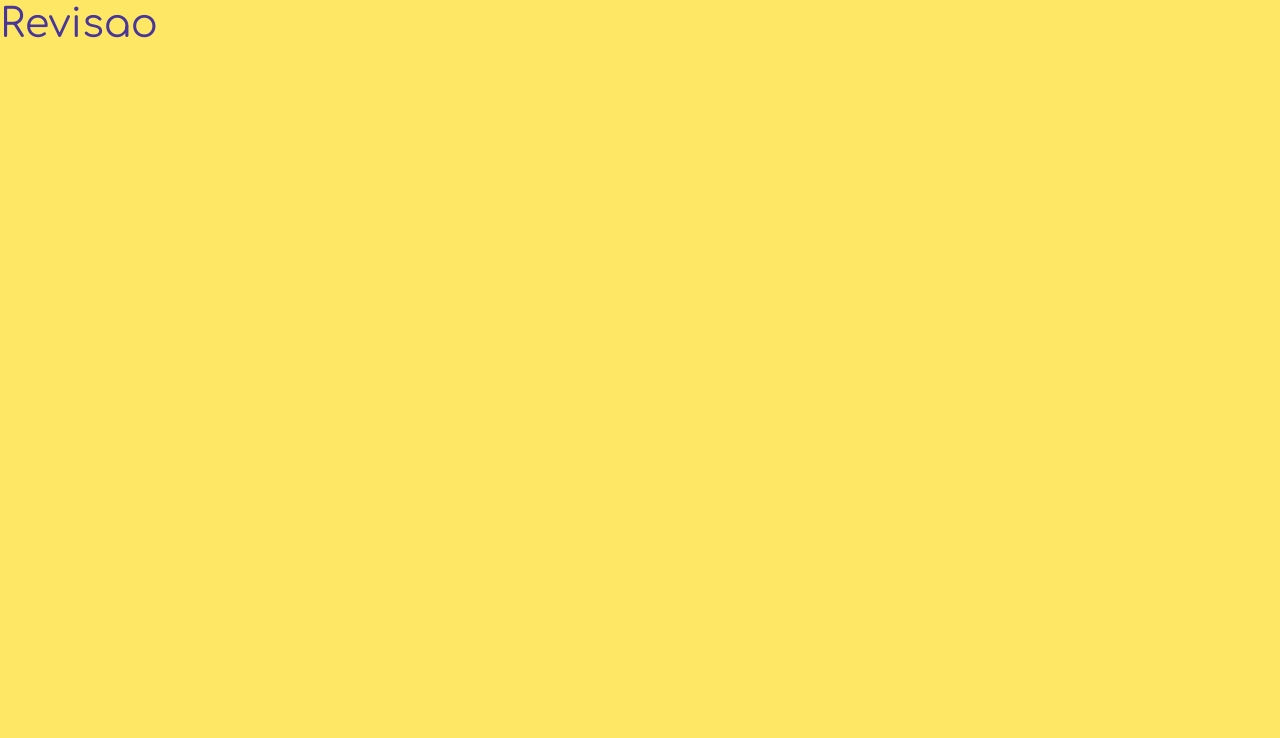
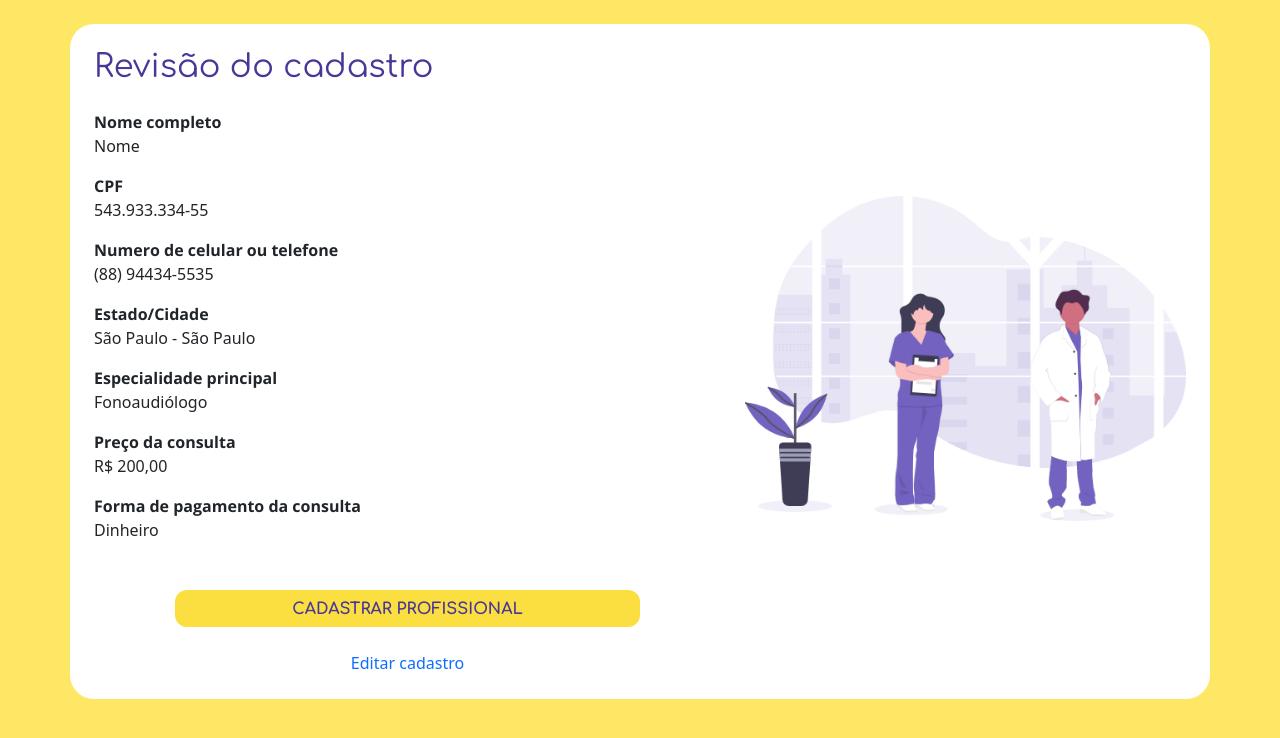
Before and after one commit to devjoedson91/front-consig, a Next.js app: page /reviews in a window 1280 px wide. Shown: the top 738 px of the page. Built offline with nearby package versions, Linux system fonts and the light colour scheme.

Commit message:
page reviews

```diff
--- a/src/pages/reviews/index.tsx
+++ b/src/pages/reviews/index.tsx
@@ -1,13 +1,85 @@
-import React from "react";
+import Head from "next/head";
+import desktop03 from '../../../public/images/desktop-pagina-3.png';
+import Button from "../../components/Button";
+import Image from "next/image";
+import Link from "next/link";
+import styles from './styles.module.scss';
 
 export default function Reviews() {
 
     return (
 
         <>
+            <Head>
+                <title>Consig Facil</title>
+            </Head>
 
-            <div>
-                <h1>Revisao</h1>
+            <div className="container mt-4 mb-4 p-4">
+                <div className="row align-items-center">
+                    <div className="col-md-7">
+                        <h2 className="mb-4">Revisão do cadastro</h2>
+
+                        <div className="row mb-3">
+
+                            <label htmlFor="nome" className="fw-bold">Nome completo</label>
+                            <div className="fs-6" >Nome</div>
+
+                        </div>
+                        <div className="mb-3">
+                            <label htmlFor="cpf" className="fw-bold">CPF</label>
+                            <div className="input-group flex-nowrap">
+                                <div className="fs-6" >543.933.334-55</div>
+                            </div>
+                        </div>
+                        <div className="mb-3">
+                            <label htmlFor="cpf" className="fw-bold">Numero de celular ou telefone</label>
+                            <div className="input-group flex-nowrap">
+                                <div className="fs-6" >(88) 94434-5535</div>
+                            </div>
+                        </div>
+                        <div className="mb-3">
+                            <label htmlFor="cpf" className="fw-bold">Estado/Cidade</label>
+                            <div className="input-group flex-nowrap">
+                                <div className="fs-6" >São Paulo - São Paulo</div>
+                            </div>
+                        </div>
+                        <div className="mb-3">
+                            <label htmlFor="cpf" className="fw-bold">Especialidade principal</label>
+                            <div className="input-group flex-nowrap">
+                                <div className="fs-6" >Fonoaudiólogo</div>
+                            </div>
+                        </div>
+                        <div className="mb-3">
+                            <label htmlFor="cpf" className="fw-bold">Preço da consulta</label>
+                            <div className="input-group flex-nowrap">
+                                <div className="fs-6" >R$ 200,00</div>
+                            </div>
+                        </div>
+                        <div className="mb-3">
+                            <label htmlFor="cpf" className="fw-bold">Forma de pagamento da consulta</label>
+                            <div className="input-group flex-nowrap">
+                                <div className="fs-6">Dinheiro</div>
+                            </div>
+                        </div>
+
+                        <div className="mx-auto text-center mt-5 mb-4">
+                            <Button
+                                type="submit"
+                                style={{backgroundColor: '#FBDE40', color: '#483698'}}
+                            >
+                                CADASTRAR PROFISSIONAL
+                            </Button>
+                        </div>
+
+                        <div className="mx-auto text-center">
+                            <Link href="/"><a>Editar cadastro</a></Link>
+                        </div>
+                    </div>
+
+                    <div className="col-md-5">
+                        <Image src={desktop03} className="img-fluid" alt="desk-pagina3" />
+                    </div>
+                </div>
             </div>
 
         </>
```
Also changed, not shown: src/components/Accordion/index.tsx (+0 -9 lines).
